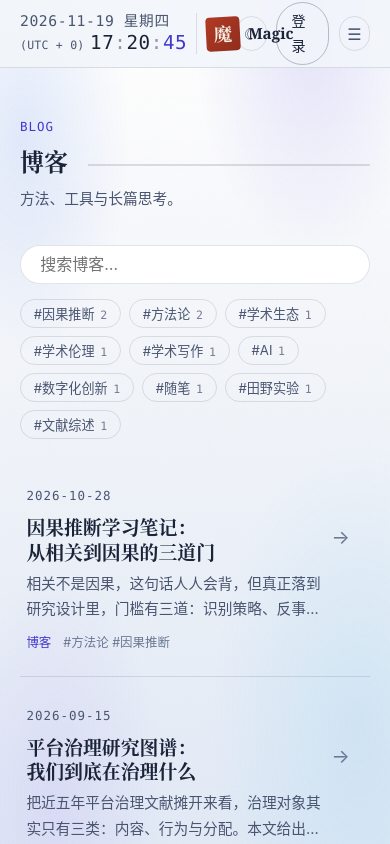
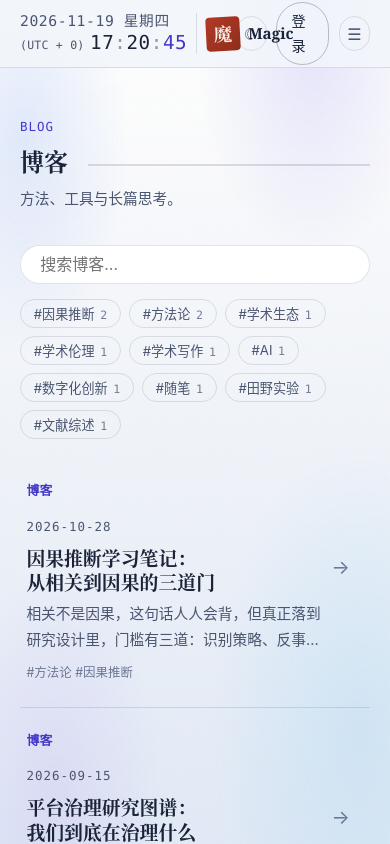
Before and after one commit to domagic/domagic.github.io, a Vue app: page /blog in a window 390 px wide. Shown: the top 844 px of the page. Built offline with nearby package versions, Linux system fonts and the light colour scheme.

Commit message:
refactor(list): move article category label under the index number

```diff
--- a/src/components/PostIndexItem.vue
+++ b/src/components/PostIndexItem.vue
@@ -18,7 +18,10 @@ const firstAuthor = computed(() => {
 
 <template>
   <RouterLink :to="to" class="item" :aria-label="`阅读：${post.title}`">
-    <span v-if="index !== undefined" class="item__index mono" aria-hidden="true">{{ indexNumber(index + 1) }}</span>
+    <div class="item__lead">
+      <span v-if="index !== undefined" class="item__index mono" aria-hidden="true">{{ indexNumber(index + 1) }}</span>
+      <span class="item__category mono">{{ CATEGORY_LABELS[post.category] }}</span>
+    </div>
     <div class="item__aside">
       <time class="item__date mono" :datetime="post.publishedAt ?? undefined">{{ formatDate(post.publishedAt) }}</time>
       <div v-if="academic" class="item__academic">
@@ -33,7 +36,6 @@ const firstAuthor = computed(() => {
       </div>
       <p class="item__excerpt">{{ post.excerpt }}</p>
       <div class="item__meta">
-        <span class="item__category">{{ CATEGORY_LABELS[post.category] }}</span>
         <span v-if="post.visibility === 'private'" class="item__lock">私密</span>
         <span v-if="post.status === 'draft'" class="item__lock">草稿</span>
         <span class="item__tags">{{ post.tags.map((t) => `#${t.name}`).join(' ') }}</span>
@@ -55,6 +57,14 @@ const firstAuthor = computed(() => {
   /* 整行可点击：去掉链接默认下划线与继承色，保留原有的文字配色 */
   color: inherit;
   text-decoration: none;
+}
+
+/* 左侧编号 + 文章类型（纵向堆叠），类型移到编号下方 */
+.item__lead {
+  display: flex;
+  flex-direction: column;
+  gap: 0.5rem;
+  min-width: 0;
 }
 
 /* 左侧日期 + 学术检索信息块 */
@@ -144,7 +154,10 @@ const firstAuthor = computed(() => {
 
 .item__category {
   color: var(--cinnabar-deep);
-  font-weight: 500;
+  font-weight: 600;
+  font-size: 0.8rem;
+  white-space: nowrap;
+  letter-spacing: 0.02em;
 }
 
 .item__lock {
@@ -171,6 +184,12 @@ const firstAuthor = computed(() => {
     grid-template-columns: 1fr 2rem;
     gap: 0.5rem;
   }
+  .item__lead {
+    grid-column: 1 / -1;
+    flex-direction: row;
+    flex-wrap: wrap;
+    gap: 0 0.6rem;
+  }
   .item__index {
     display: none;
   }
```
